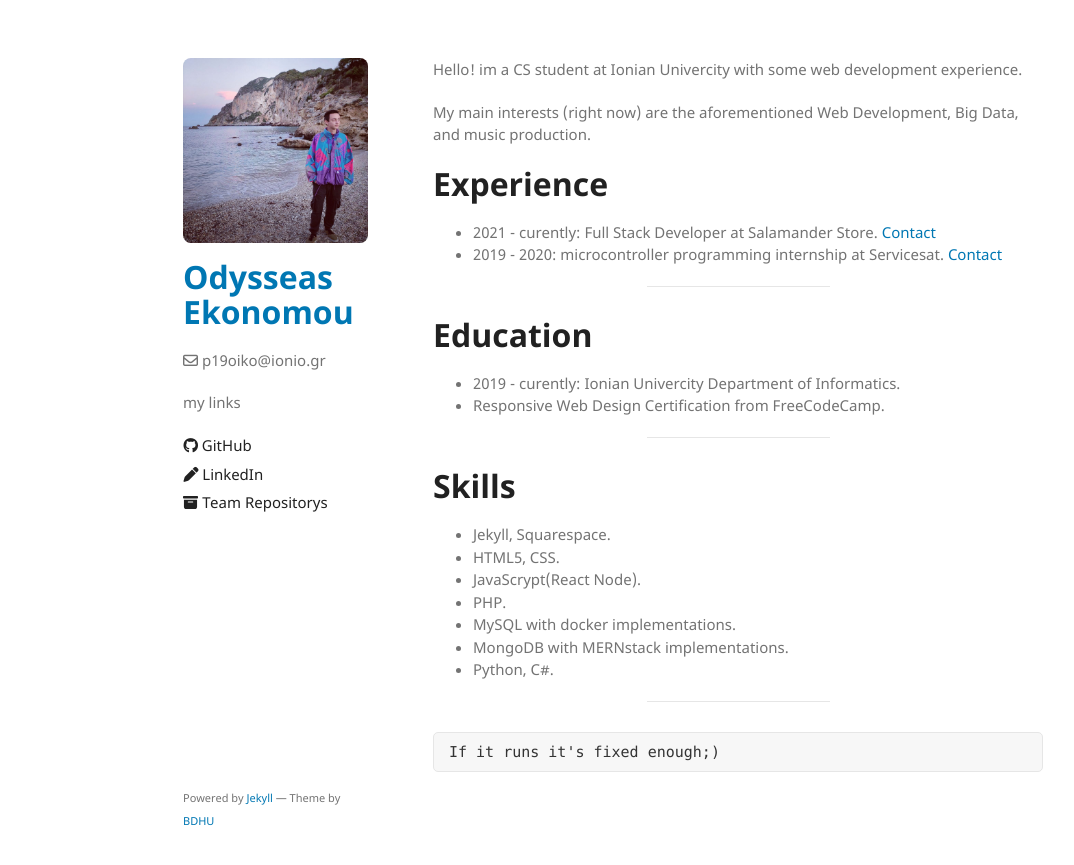
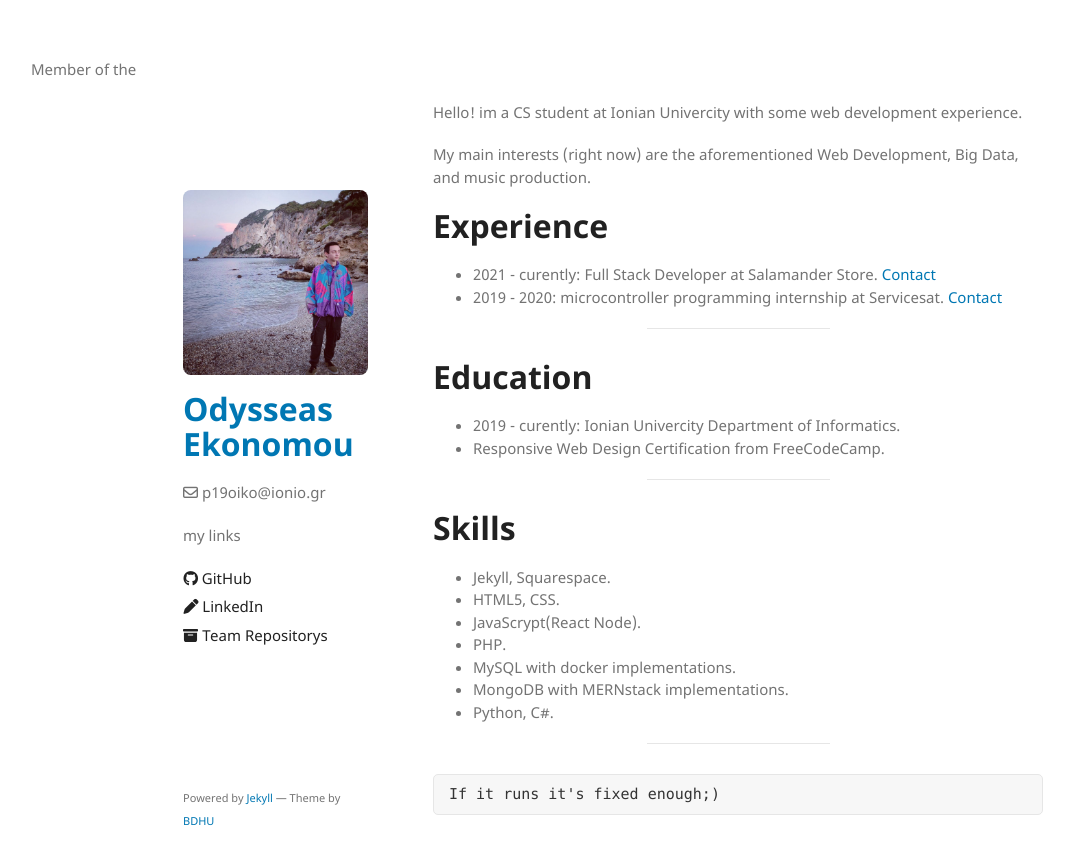
Before and after one commit to odysseasp2019060/myCv, a Jekyll site: the page built from index.md, in a window 1280 px wide. Shown: the top 865 px of the page, without its empty margins (27-1101 px from the left). Built offline with Jekyll 4.4.1, drawn with Linux system fonts in a browser that asks for light colours; a script that is not in the unit is left out.

Commit message:
Update default.html

```diff
--- a/_layouts/default.html
+++ b/_layouts/default.html
@@ -23,7 +23,16 @@
     {% include head-custom.html %}
   </head>
   <body>
+    <div>
+      <webring-banner>
+        <p>Member of the <a href="https://first-time-is-the-charm.netlify.app/%22%3EFirst Time Is The Charm</a> webring</p>
+        <a href="https://first-time-is-the-charm.netlify.app/prev%22%3EPrevious</a>
+        <a href="https://first-time-is-the-charm.netlify.app/random%22%3ERandom</a>
+        <a href="https://first-time-is-the-charm.netlify.app/next%22%3ENext</a>
 
+        <script async src="https://first-time-is-the-charm.netlify.app/embed.js" charset="utf-8"></script>
+      </webring-banner>
+    </div>
     <div class="wrapper">
       <div class="sidebar">
         <header>
```
